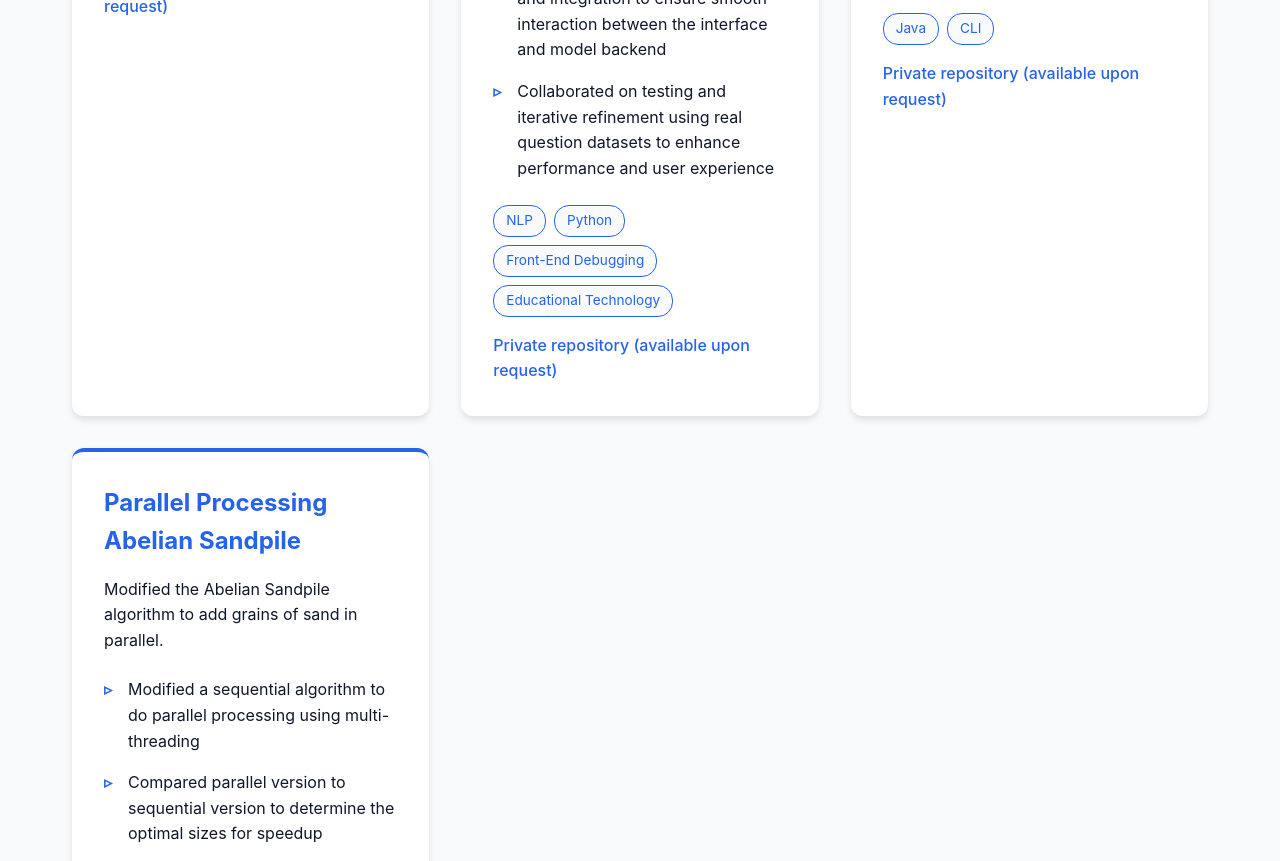
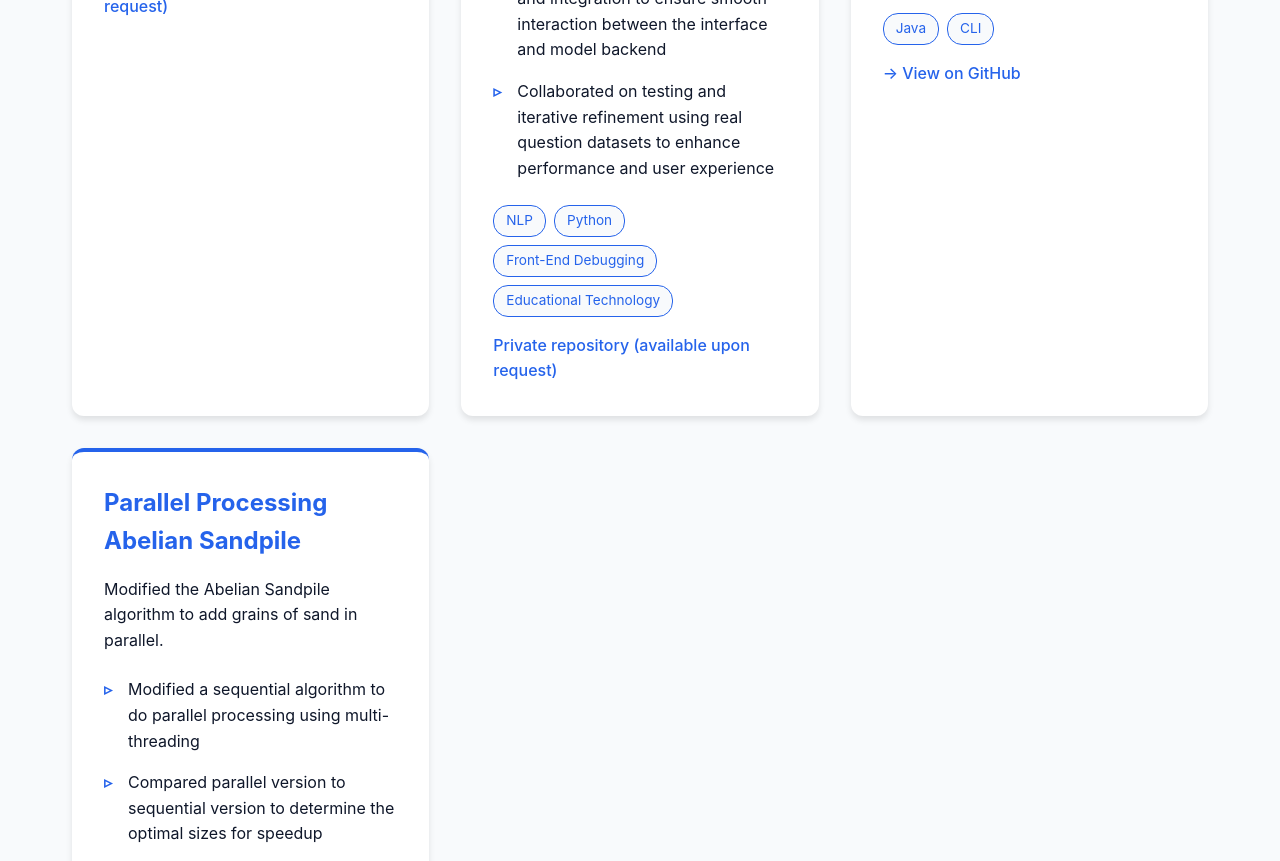
Before and after one commit to JoshuaPianoGuy/JoshuaPianoGuy.github.io, a plain HTML site: page index.html in a window 1280 px wide. Shown: the part 2417-3278 px from the top of the page. Drawn offline with Linux system fonts and the light colour scheme.

Commit message:
added link to hangman

```diff
--- a/index.html
+++ b/index.html
@@ -173,7 +173,7 @@
                         <span class="tag">Java</span>
                         <span class="tag">CLI</span>
                     </div>
-                    <p class="github-link" style="cursor: default;">Private repository (available upon request)</p>
+                    <a href="https://github.com/JoshuaPianoGuy/HangMan" target="_blank" class="github-link">→ View on GitHub</a>
                 </div>
             </div>
 
```
